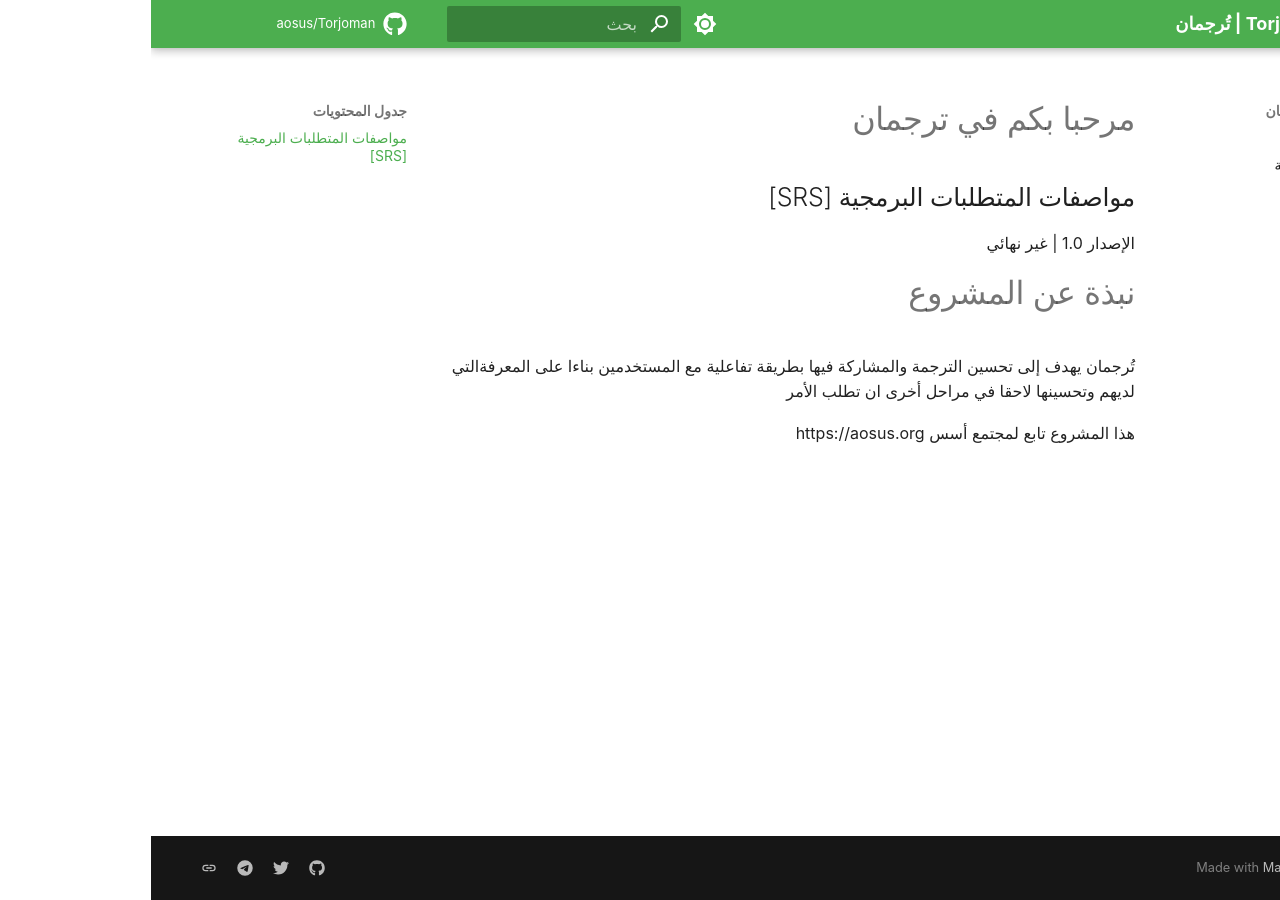
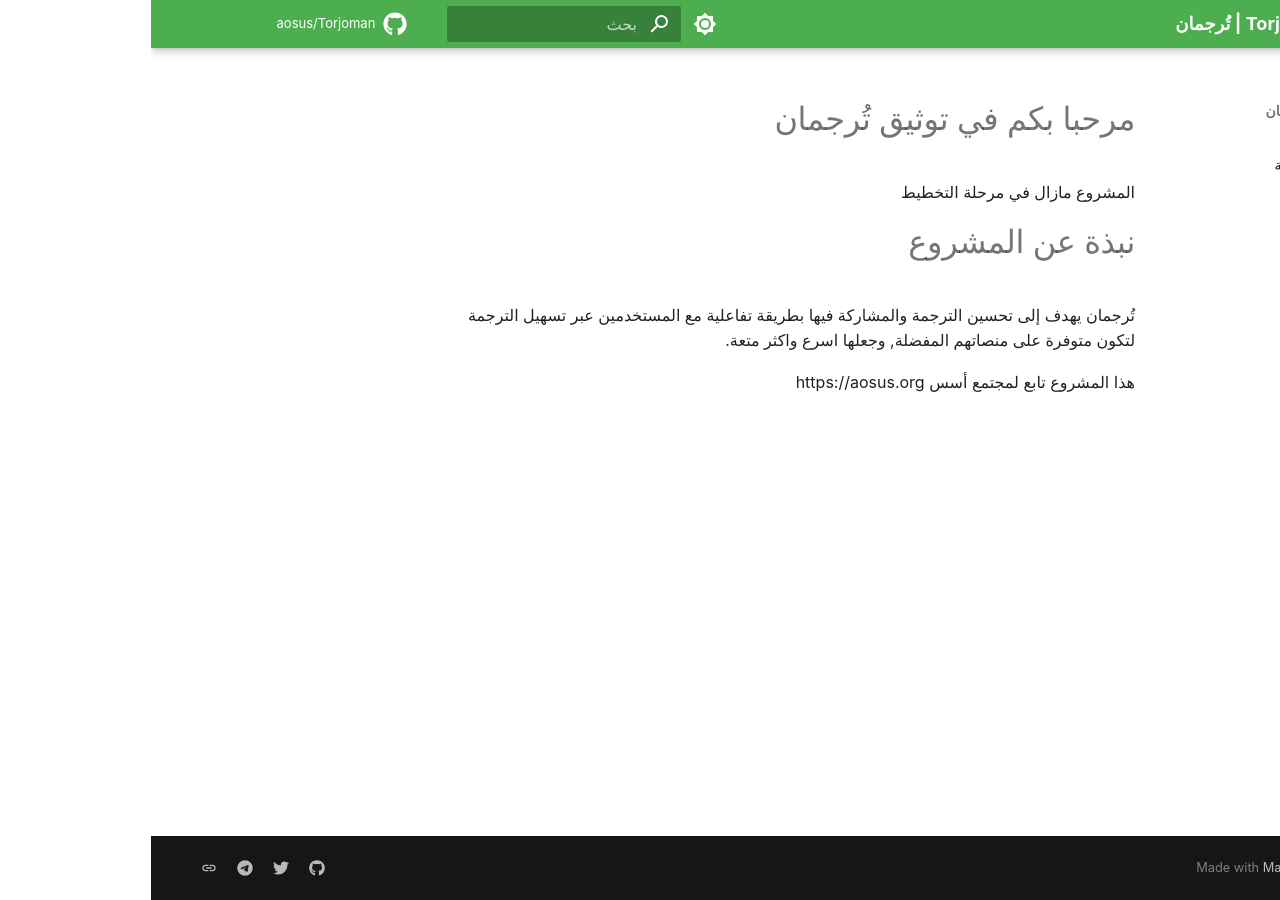
Before and after one commit to aosus/Torjoman, an MkDocs documentation site: the page built from docs/source/index.md, in a window 1280 px wide. Built offline with MkDocs 1.6.1 and Material for MkDocs 9.7.7, drawn with Linux system fonts in a browser that asks for light colours; some web fonts are replaced; comment, search, counter and statistics services are not loaded.

Commit message:
Rewrite index page

```diff
--- a/docs/source/index.md
+++ b/docs/source/index.md
@@ -1,12 +1,9 @@
-# مرحبا بكم في  ترجمان
+# مرحبا بكم في توثيق تُرجمان
 
-## مواصفات المتطلبات البرمجية [SRS]
-
- الإصدار 1.0  | غير نهائي
-
+المشروع مازال في مرحلة التخطيط
 
 # نبذة عن المشروع
 
-تُرجمان يهدف إلى تحسين الترجمة والمشاركة فيها بطريقة تفاعلية مع المستخدمين بناءا على المعرفةالتي لديهم وتحسينها لاحقا في مراحل أخرى ان تطلب الأمر
+تُرجمان يهدف إلى تحسين الترجمة والمشاركة فيها بطريقة تفاعلية مع المستخدمين عبر تسهيل الترجمة لتكون متوفرة على منصاتهم المفضلة, وجعلها اسرع واكثر متعة.
 
 هذا المشروع تابع لمجتمع أسس https://aosus.org
```
